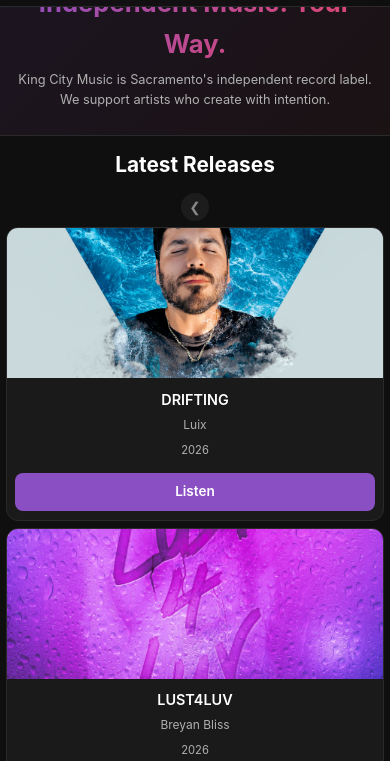
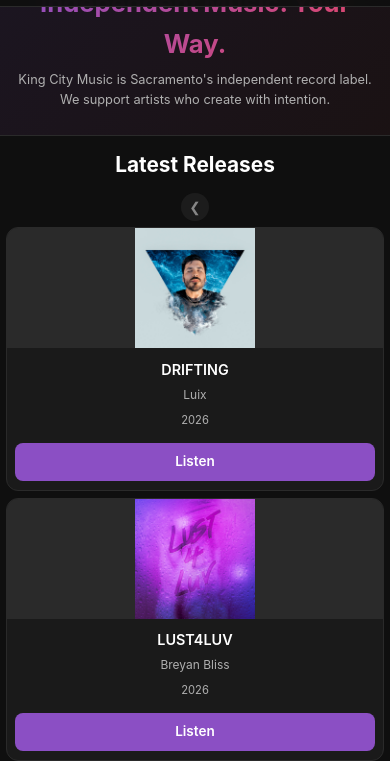
Before and after one commit to SilvaVZ/King-City-Music-Website, a plain HTML site: page index.html in a window 390 px wide. Shown: the part 83-844 px from the top of the page. Drawn offline with Linux system fonts and the light colour scheme.

Commit message:
Mobile: fit full cover/image in squares, reduce size, fix text cutoff

```diff
--- a/index.html
+++ b/index.html
@@ -195,15 +195,18 @@
         @media (max-width: 480px) {
             .hero {
                 margin-top: 50px;
-                padding: 1rem 0.5rem 0.75rem;
+                padding: 1rem 0.75rem 0.75rem;
             }
             .hero h1 {
                 font-size: 1.6rem;
                 margin-bottom: 0.3rem;
+                word-break: break-word;
+                word-spacing: -0.05em;
             }
             .hero p {
                 font-size: 0.8rem;
                 margin: 0 auto 0.75rem;
+                max-width: 100%;
             }
         }
 
@@ -347,7 +350,7 @@
                 max-width: 100%;
             }
             .release-image {
-                max-height: 150px;
+                max-height: 120px;
             }
             .release-info {
                 padding: 0.6rem 0.5rem;
@@ -393,7 +396,7 @@
         .release-image img {
             width: 100%;
             height: 100%;
-            object-fit: cover;
+            object-fit: contain;
         }
 
         .release-info {
@@ -494,7 +497,7 @@
         .artist-image img {
             width: 100%;
             height: 100%;
-            object-fit: cover;
+            object-fit: contain;
         }
 
         .artist-info {
@@ -614,7 +617,7 @@
                 min-height: auto;
             }
             .artist-image {
-                max-height: 170px;
+                max-height: 130px;
             }
             .artist-info {
                 padding: 0.5rem 0.4rem;
```
